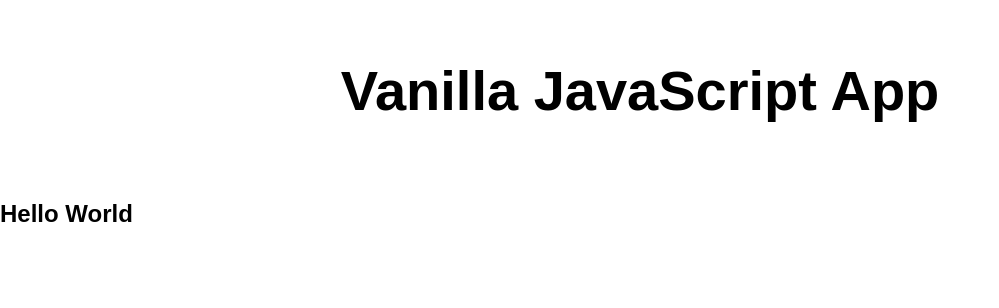
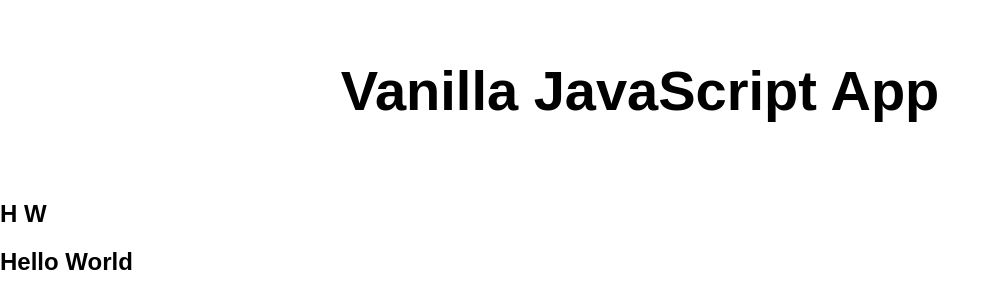
Before and after one commit to ashok6d/my-first-web-app4, a website: page src/index.html in a window 1280 px wide. Shown: the whole page, without its empty margins (0-999 px from the left). Drawn offline with Linux system fonts and the light colour scheme.

Commit message:
Update index.html

```diff
--- a/src/index.html
+++ b/src/index.html
@@ -12,6 +12,7 @@
   <main>
     <h1>Vanilla JavaScript App</h1>
   </main>
+  <h2>H W </h2>
 </body>
   <h2>Hello World</h2>
 
```
